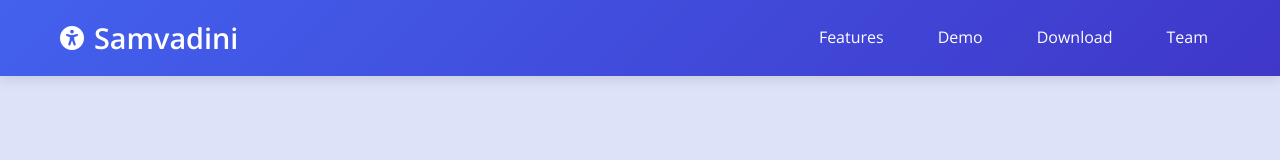
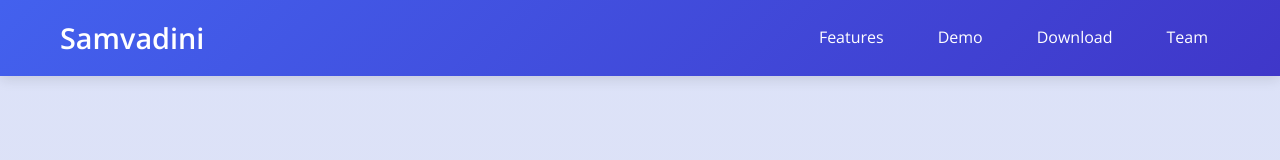
Before and after one commit to Samvadini/Samvadini, a plain HTML site: page index.html in a window 1280 px wide. Shown: the top 160 px of the page. Drawn offline with nearby package versions, Linux system fonts and the light colour scheme.

Commit message:
Update index.html

```diff
--- a/index.html
+++ b/index.html
@@ -15,7 +15,7 @@
         <div class="container">
             <nav>
                 <div class="logo">
-                    <i class="fas fa-universal-access"></i>
+
                     <span>Samvadini</span>
                 </div>
                 <div class="nav-links">
```
